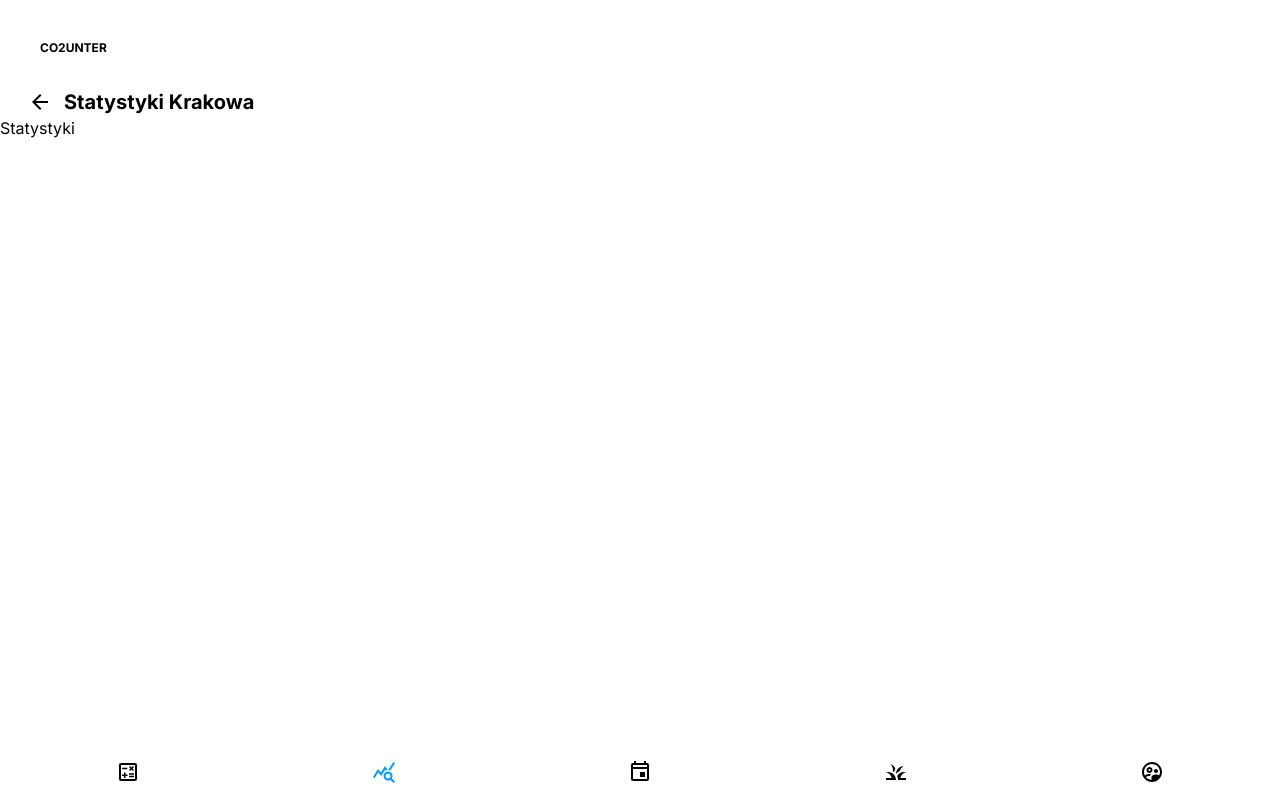
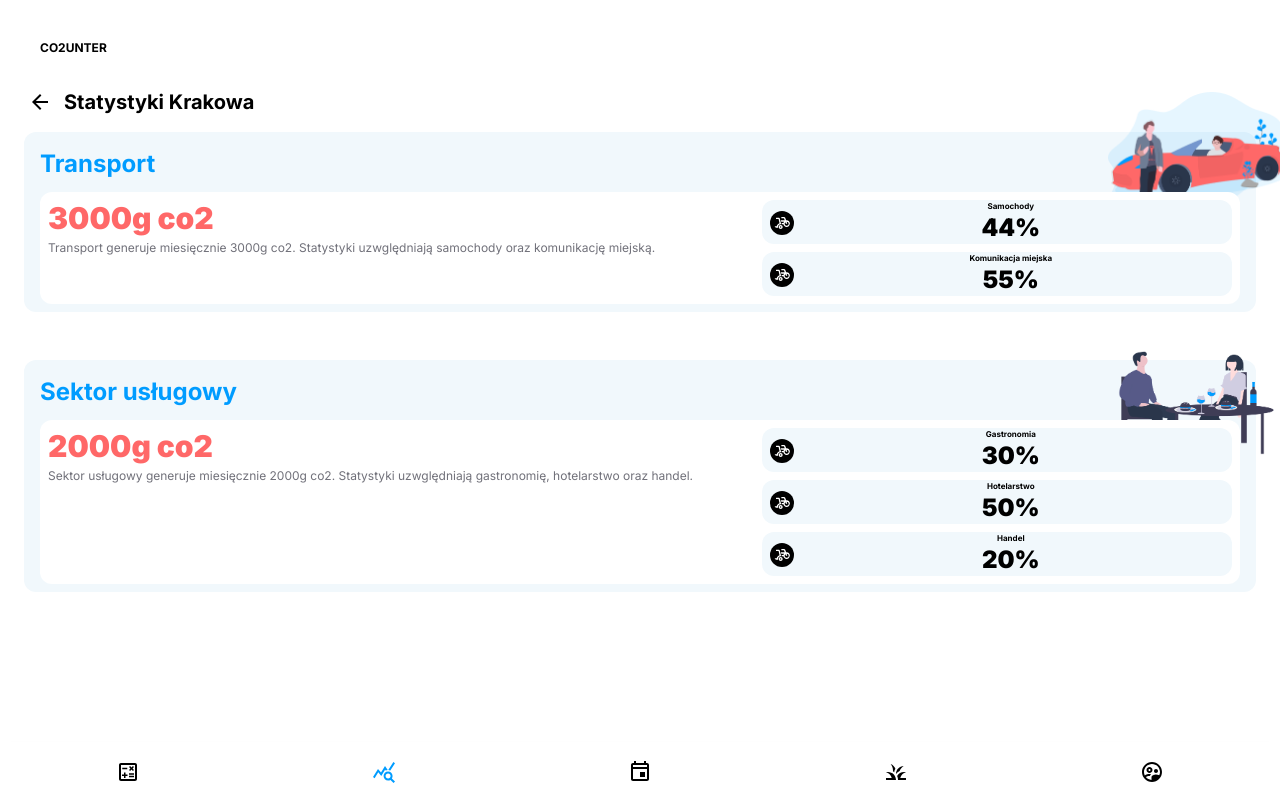
Before and after one commit to PASINSKI00/HackYeah2024, a Next.js app in the folder frontend/: page /statystyki in a window 1280 px wide. Built offline with nearby package versions, Linux system fonts and the light colour scheme.

Commit message:
statistics page

```diff
--- a/frontend/app/globals.css
+++ b/frontend/app/globals.css
@@ -22,6 +22,7 @@ body {
     --blue-100: #F1F8FC;
     --blue-700: #7093BB;
     --red: #FF6868;
+    --gray: #71717A;
     --card: 0 0% 100%;
     --card-foreground: 0 0% 3.9%;
     --popover: 0 0% 100%;
--- /dev/null
+++ b/frontend/app/statystyki/constants.ts
@@ -0,0 +1,38 @@
+import { StatisticProps } from '@/components/ui/statistic';
+import BikeScooterIcon from '@mui/icons-material/BikeScooter';
+
+export const transportStatistics: StatisticProps[] = [
+  {
+    label: 'Samochody',
+    value: 44,
+    unit: '%',
+    Icon: BikeScooterIcon,
+  },
+  {
+    label: 'Komunikacja miejska',
+    value: 55,
+    unit: '%',
+    Icon: BikeScooterIcon,
+  },
+];
+
+export const servicesStatistics: StatisticProps[] = [
+  {
+    label: 'Gastronomia',
+    value: 30,
+    unit: '%',
+    Icon: BikeScooterIcon,
+  },
+  {
+    label: 'Hotelarstwo',
+    value: 50,
+    unit: '%',
+    Icon: BikeScooterIcon,
+  },
+  {
+    label: 'Handel',
+    value: 20,
+    unit: '%',
+    Icon: BikeScooterIcon,
+  },
+];
--- a/frontend/app/statystyki/page.tsx
+++ b/frontend/app/statystyki/page.tsx
@@ -1,3 +1,26 @@
+import Section from '@/components/ui/section';
+import { servicesStatistics, transportStatistics } from './constants';
+
+
 export default function Page() {
-  return <div>Statystyki</div>;
+  return (
+    <main className='px-6 grid gap-12 mt-4 mb-24'>
+      <Section
+        label='Transport'
+        value='3000g co2'
+        description='Transport generuje miesięcznie 3000g co2. Statystyki uzwględniają
+            samochody oraz komunikację miejską.'
+        imageSrc='/electric-car.png'
+        statistics={transportStatistics}
+      />
+
+      <Section
+        label='Sektor usługowy'
+        value="2000g co2"
+        description='Sektor usługowy generuje miesięcznie 2000g co2. Statystyki uzwględniają gastronomię, hotelarstwo oraz handel.'
+        imageSrc='/dinner.png'
+        statistics={servicesStatistics}
+       />
+    </main>
+  );
 }
--- /dev/null
+++ b/frontend/components/ui/section.tsx
@@ -0,0 +1,45 @@
+import { cn } from '@/lib/utils';
+import Image from 'next/image';
+import Statistic, { StatisticProps } from './statistic';
+
+interface SectionProps {
+  label: string;
+  value: string;
+  description: string;
+  imageSrc: string;
+  statistics: StatisticProps[];
+}
+
+function Section({
+  label,
+  value,
+  description,
+  imageSrc,
+  statistics,
+}: SectionProps) {
+  return (
+    <section className={cn('bg-blue-100 relative rounded-xl px-4 pb-2 pt-4')}>
+      <Image
+        src={imageSrc}
+        alt='costam'
+        width={180}
+        height={80}
+        className='absolute right-0 top-0 -translate-y-10 translate-x-8'
+      />
+      <h3 className='text-2xl font-bold text-blue'>{label}</h3>
+      <div className='relative z-10 mt-3 flex gap-2 rounded-xl bg-white p-2'>
+        <div className='w-[60%]'>
+          <p className='text-red mb-1 text-3xl font-[900]'>{value}</p>
+          <p className='text-gray text-xs'>{description}</p>
+        </div>
+        <div className='flex w-[40%] flex-col gap-2'>
+          {statistics.map((statistic) => (
+            <Statistic key={statistic.label} {...statistic} />
+          ))}
+        </div>
+      </div>
+    </section>
+  );
+}
+
+export default Section;
--- /dev/null
+++ b/frontend/components/ui/statistic.tsx
@@ -0,0 +1,26 @@
+import { IconComponent } from '@/types';
+
+export interface StatisticProps {
+  label: string;
+  value: number;
+  unit: string;
+  Icon: IconComponent;
+}
+
+function Statistic({ label, value, unit, Icon }: StatisticProps) {
+  return (
+    <div className='px-2 bg-blue-100 rounded-xl flex items-center gap-1 flex-shrink-0 flex-grow-0'>
+      <div>
+        <Icon className='rounded-full text-sm text-white p-1 w-6 h-6 bg-black' />
+      </div>
+      <div className='flex-1 flex flex-col items-center justify-around'>
+        <span className='text-[0.5rem] font-bold'>{label}</span>
+        <span className='font-[900] text-2xl'>
+          {value}{unit}
+        </span>
+      </div>
+    </div>
+  );
+}
+
+export default Statistic;
--- a/frontend/tailwind.config.ts
+++ b/frontend/tailwind.config.ts
@@ -20,6 +20,9 @@ const config: Config = {
         },
         red: {
           DEFAULT: 'var(--red)',
+        },
+        gray: {
+          DEFAULT: 'var(--gray)',
         },
         card: {
           DEFAULT: 'hsl(var(--card))',
```
Also changed, not shown: frontend/public/dinner.png (added), frontend/public/electric-car.png (added).
